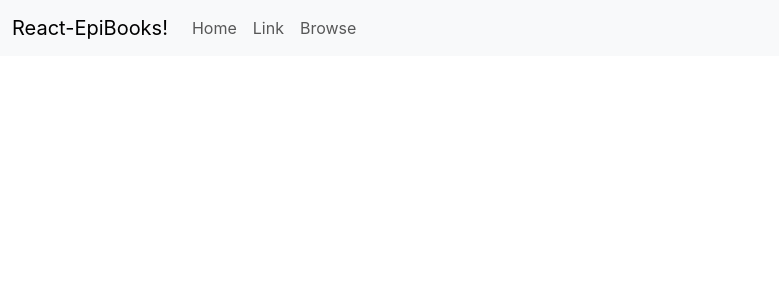
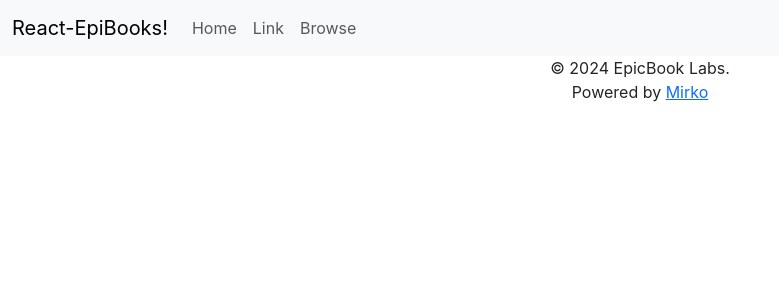
Before and after one commit to mirkoabozzi/S9L2, a React (Create React App) app: page / in a window 1280 px wide. Shown: the top 300 px of the page, without its empty margins (0-779 px from the left). Built offline with nearby package versions, Linux system fonts and the light colour scheme.

Commit message:
MyFooter

```diff
--- a/src/App.jsx
+++ b/src/App.jsx
@@ -1,10 +1,12 @@
 import "./App.css";
+import MyFooter from "./components/MyFooter";
 import MyNav from "./components/MyNav";
 
 function App() {
   return (
     <div className="App">
       <MyNav />
+      <MyFooter />
     </div>
   );
 }
--- /dev/null
+++ b/src/components/MyFooter.jsx
@@ -0,0 +1,16 @@
+const MyFooter = () => {
+  return (
+    <footer class="footer">
+      <div>
+        <a href="#"></a>
+        <span>&copy; 2024 EpicBook Labs.</span>
+      </div>
+      <div>
+        <span>Powered by </span>
+        <a href="#">Mirko</a>
+      </div>
+    </footer>
+  );
+};
+
+export default MyFooter;
```
